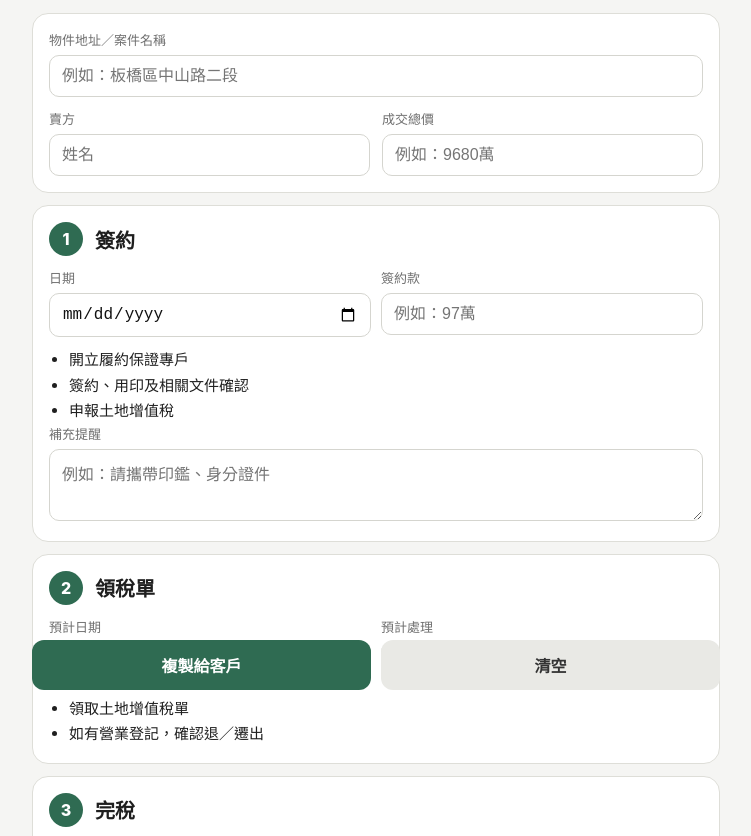
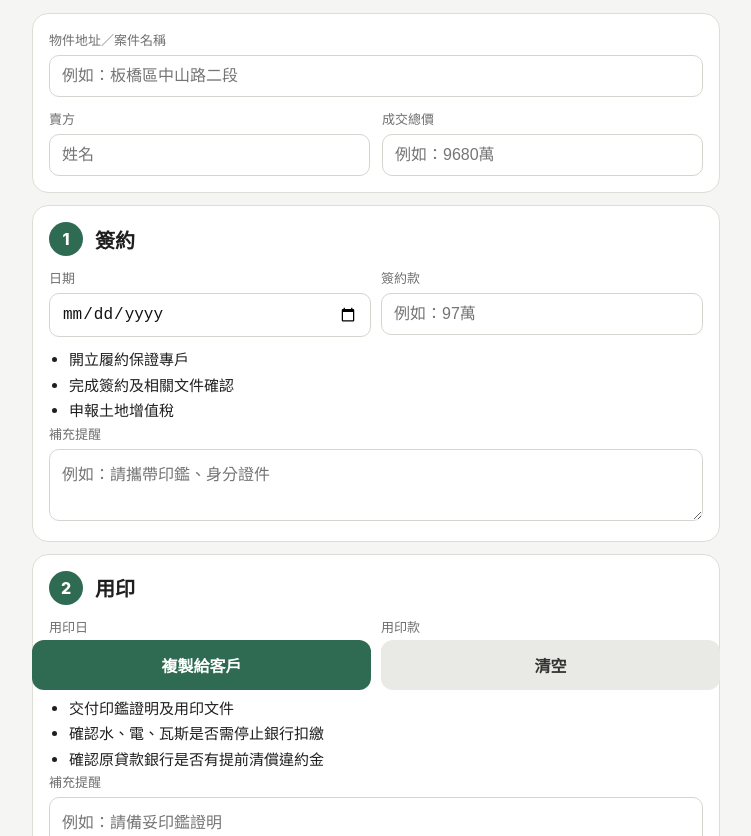
Before and after one commit to volcanofir/transaction-workflow, a plain HTML site: page index.html in a window 1280 px wide. Shown: the part 98-934 px from the top of the page, without its empty margins (264-1015 px from the left). Drawn offline with Linux system fonts and the light colour scheme.

Commit message:
Fix second transaction step to 用印

```diff
--- a/index.html
+++ b/index.html
@@ -31,14 +31,15 @@ label{display:block;font-size:13px;color:var(--muted);margin-bottom:6px}input,te
   <section class="step">
     <div class="stepTop"><div class="num">1</div><h2>簽約</h2></div>
     <div class="row"><div><label>日期</label><input type="date" data-k="signDate"></div><div><label>簽約款</label><input data-k="signMoney" placeholder="例如：97萬"></div></div>
-    <ul class="tasks"><li>開立履約保證專戶</li><li>簽約、用印及相關文件確認</li><li>申報土地增值稅</li></ul>
+    <ul class="tasks"><li>開立履約保證專戶</li><li>完成簽約及相關文件確認</li><li>申報土地增值稅</li></ul>
     <label>補充提醒</label><textarea data-k="signNote" placeholder="例如：請攜帶印鑑、身分證件"></textarea>
   </section>
 
   <section class="step">
-    <div class="stepTop"><div class="num">2</div><h2>領稅單</h2></div>
-    <div class="row"><div><label>預計日期</label><input type="date" data-k="taxBillDate"></div><div><label>預計處理</label><input data-k="taxBillMemo" placeholder="例如：代書通知後確認"></div></div>
-    <ul class="tasks"><li>領取土地增值稅單</li><li>如有營業登記，確認退／遷出</li></ul>
+    <div class="stepTop"><div class="num">2</div><h2>用印</h2></div>
+    <div class="row"><div><label>用印日</label><input type="date" data-k="sealDate"></div><div><label>用印款</label><input data-k="sealMoney" placeholder="例如：97萬"></div></div>
+    <ul class="tasks"><li>交付印鑑證明及用印文件</li><li>確認水、電、瓦斯是否需停止銀行扣繳</li><li>確認原貸款銀行是否有提前清償違約金</li></ul>
+    <label>補充提醒</label><textarea data-k="sealNote" placeholder="例如：請備妥印鑑證明"></textarea>
   </section>
 
   <section class="step">
@@ -85,7 +86,7 @@ if(v('property'))text+=`物件：${v('property')}\n`;
 if(v('seller'))text+=`賣方：${v('seller')}\n`;
 if(v('price'))text+=`成交總價：${v('price')}\n`;
 text+=`\n${line('簽約',v('signDate'),v('signMoney'),v('signNote'))}`;
-text+=`\n\n${line('領稅單',v('taxBillDate'),v('taxBillMemo'),'')}`;
+text+=`\n\n${line('用印',v('sealDate'),v('sealMoney'),v('sealNote'))}`;
 text+=`\n\n${line('完稅',v('taxDate'),v('taxMoney'),v('taxNote'))}`;
 text+=`\n\n${line('過戶／設定',v('transferDate'),v('balance'),v('transferNote'))}`;
 text+=`\n\n${line('交屋',v('handoverDate'),v('handoverMemo'),v('handoverNote'))}`;
```
